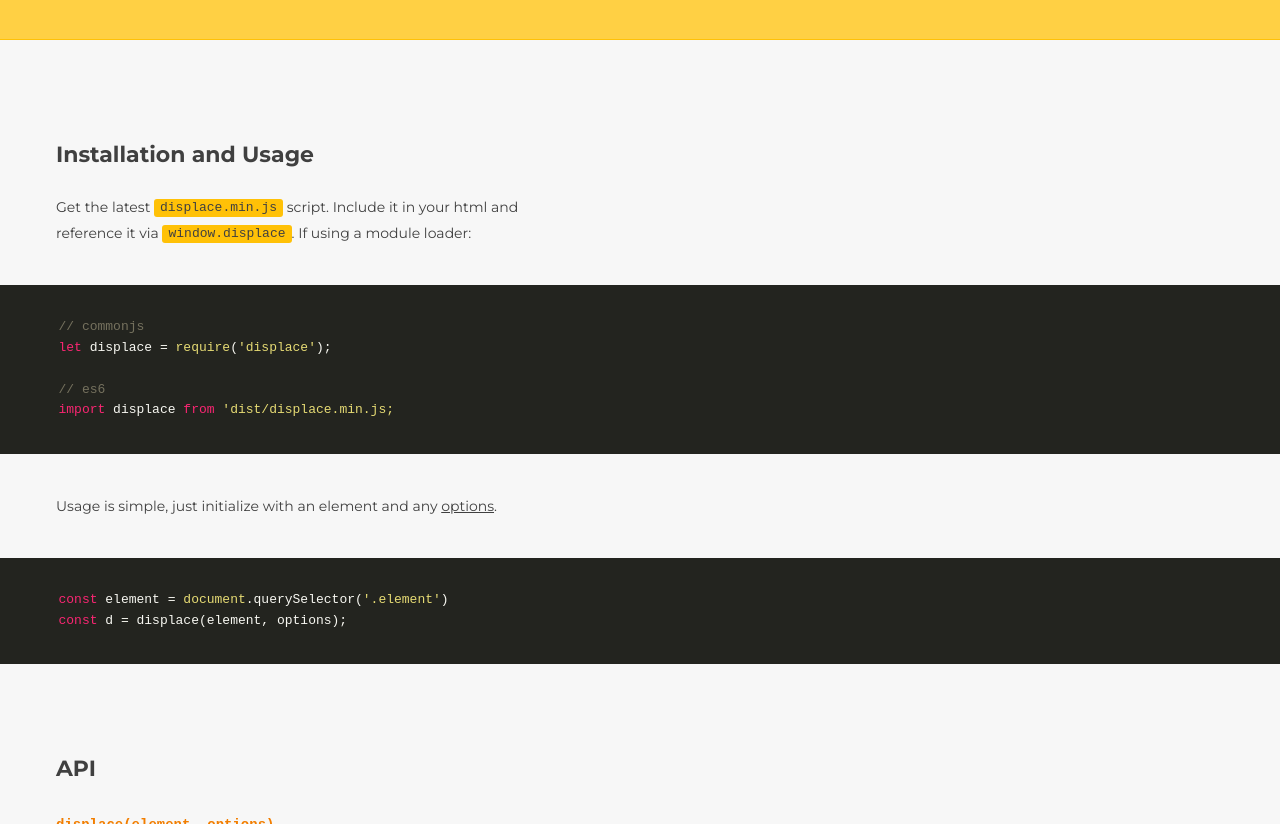
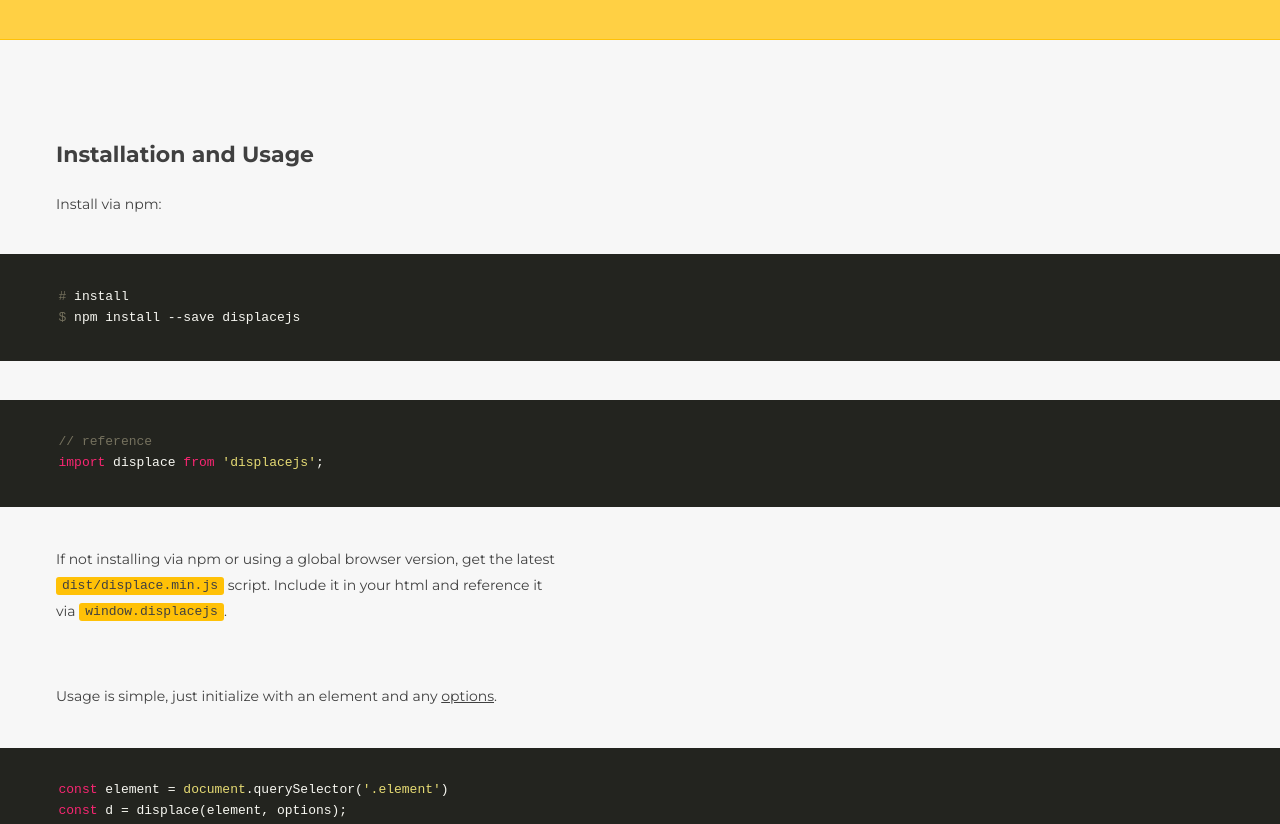
Before and after one commit to catc/displace, a website built with webpack: page docs/index.html in a window 1280 px wide. Shown: the part 440-1264 px from the top of the page. Built offline with nearby package versions, Linux system fonts and the light colour scheme; files whose address does not match are found by name; a web font is replaced by a local one.

Commit message:
published to npm, updated docs - closes #6

```diff
--- a/docs/index.html
+++ b/docs/index.html
@@ -49,15 +49,21 @@
 		<section>
 			<div class="non-code">
 				<h2>Installation and Usage</h2>
-				<p class="content">Get the latest <code class="inline">displace.min.js</code> script. Include it in your html and reference it via <code class="inline">window.displace</code>. If using a module loader:</p>
+				Install via npm:
 			</div>
 
-<pre class="code-block"><code class="javascript">// commonjs
-let displace = require('displace');
+<pre class="code-block"><code class="shell"># install
+$ npm install --save displacejs
+</code></pre>
+<pre class="code-block"><code class="javascript">// reference
+import displace from 'displacejs';
+</code></pre>
 
-// es6
-import displace from 'dist/displace.min.js;
-</code></pre>
+			<div class="non-code">
+				<p class="content">If not installing via npm or using a global browser version, get the latest <code class="inline">dist/displace.min.js</code> script. Include it in your html and reference it via <code class="inline">window.displacejs</code>.</p>
+			</div>
+
+			<br><br>
 
 			<div class="non-code">
 				<p class="content">Usage is simple, just initialize with an element and any <a href="#options">options</a>.</p>
--- a/webpack.config.build.js
+++ b/webpack.config.build.js
@@ -35,7 +35,7 @@ module.exports = {
 	entry: './index.js',
 	output: {
 		path: __dirname + '/dist',
-		filename: `${pack.name}${PROD ? '.min' : ''}.js`,
+		filename: `displace${PROD ? '.min' : ''}.js`,
 		library: `${pack.name}`,
 		libraryTarget: 'umd'
 	},
```
Also changed, not shown: package.json (+7 -7 lines), README.md, dist/displace.js, dist/displace.min.js, 1 other file.
